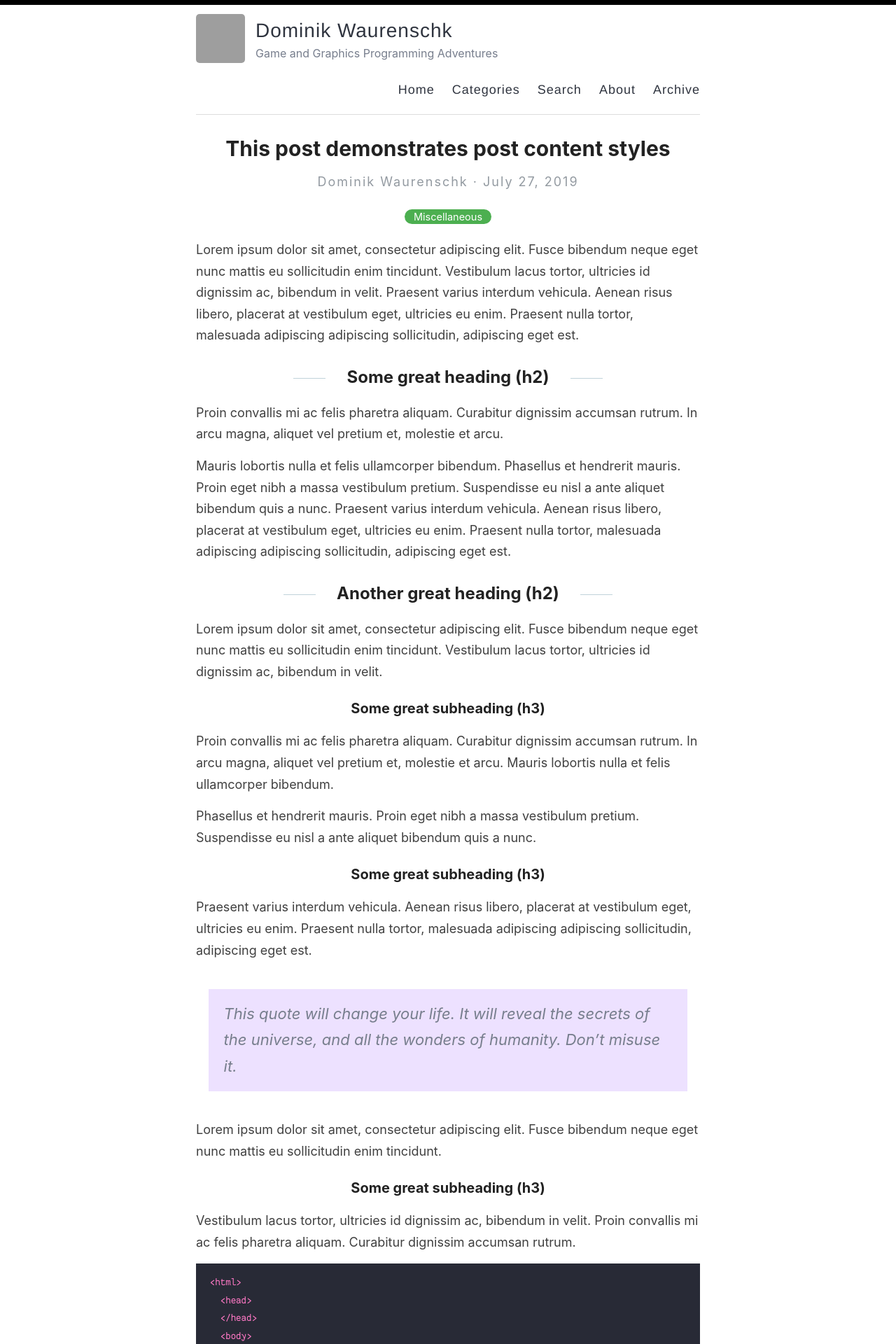
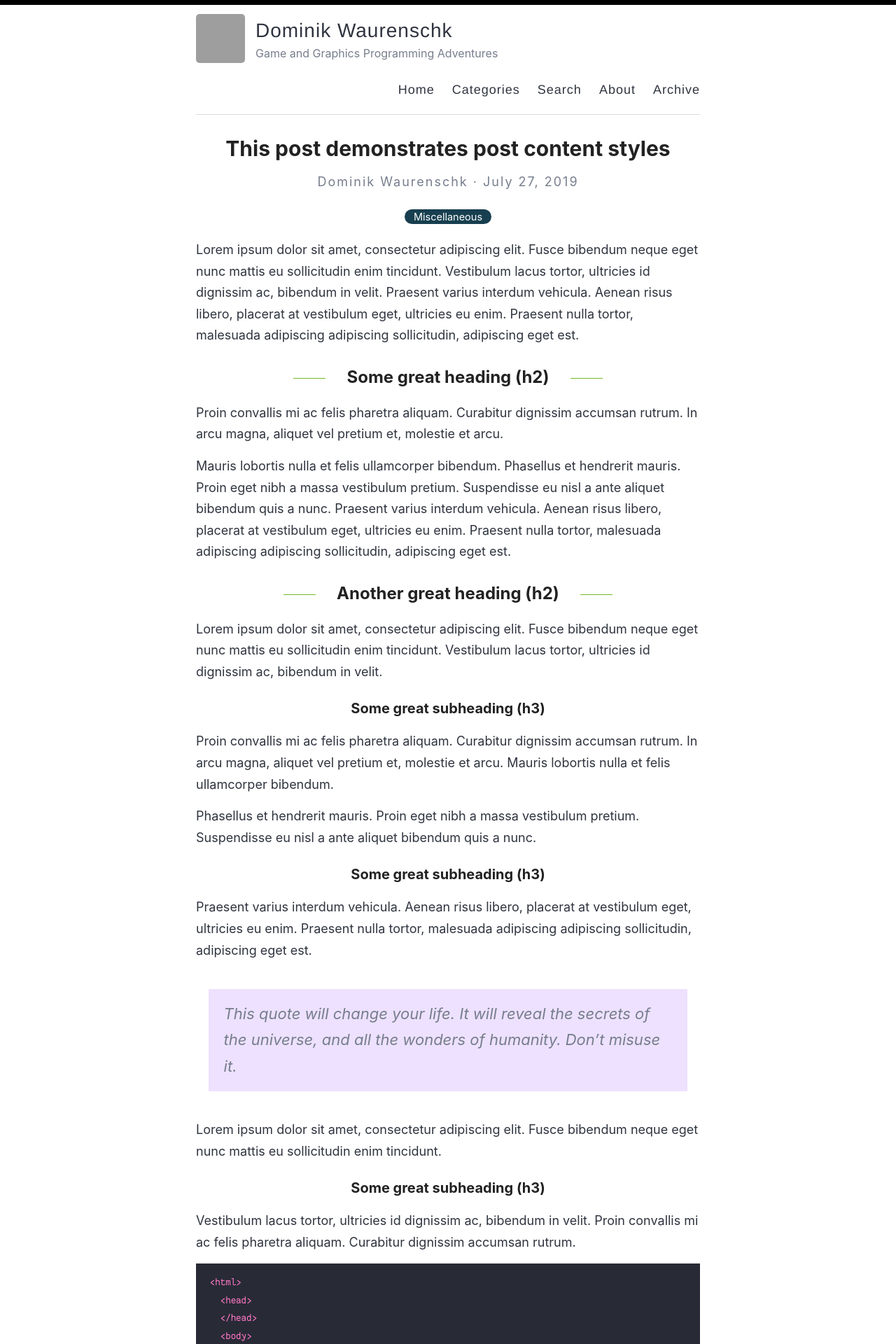
Before and after one commit to DasCapschen/dascapschen.github.io, a Jekyll site: the page built from _posts/2019-7-27-this-post-demonstrates-post-content-styles.md, in a window 1280 px wide. Shown: the top 1920 px of the page at 70% size. Built offline with Jekyll 4.4.1, drawn with Linux system fonts in a browser that asks for light colours; some web fonts are replaced; grey boxes are pictures that could not be loaded.

Commit message:
more style changes (testing, not sure if it looks good)

```diff
--- a/_sass/_variables.scss
+++ b/_sass/_variables.scss
@@ -4,12 +4,15 @@
 //
 
 // Colors
-$blue: #73ba25;
+$blue: #4183C4;
+$darkBlue: #173f4f;
+$green: #73ba25;
+$darkGreen: #6da741;
 
 // greens #6da741 #73ba25
 // blues #173f4f #00a489 #35b9ab #4183C4
-// grays #222222 #292d2e #2f343a #484e50 #5f676a
-// blue-grays #2f343f #373d47 #777e8d
+// grays #222222 #292d2e #2f343a  #484e50 #5f676a
+// blue-grays #2f343f #303e49 #373d47 #777e8d
 // reds #e53935
 
 // Grays
--- a/assets/style.scss
+++ b/assets/style.scss
@@ -20,9 +20,9 @@ html {
 }
 
 body {
-  background: #fff;
-  font-family: "Fira Sans", -system-ui, -apple-system, BlinkMacSystemFont, Helvetica, Arial, sans-serif, "Apple Color Emoji", "Segoe UI Emoji", "Segoe UI Symbol";
-  color: #404040;
+  background: $white;
+  font-family: $defaultFonts;
+  color: $darkGray;
   line-height: 1.7;
   font-weight: 400;
   font-size: 18px;
@@ -37,7 +37,7 @@ body {
 }
 
 h1, h2, h3, h4, h5, h6 {
-  font-family: "Fira Sans", -system-ui, -apple-system, BlinkMacSystemFont, Helvetica, Arial, sans-serif, "Apple Color Emoji", "Segoe UI Emoji", "Segoe UI Symbol";
+  font-family: $defaultFonts;
   color: $darkerGray;
   font-weight: bold;
 
@@ -69,7 +69,7 @@ h2 {
 	    vertical-align: middle;
 	    width: 46px;
 	    height: 1px;
-	    background: rgb(192, 211, 218);
+	    background: $green;
 	    margin: 0px 30px;
 	}
 }
@@ -80,7 +80,7 @@ h3 {
 
 h4 {
   font-size: 18px;
-  color: #222;
+  color: $darkerGray;
 }
 
 p {
@@ -92,26 +92,26 @@ table {
 }
 
 table tr {
-	border-top: 1px solid #cccccc;
-	background-color: white;
+	border-top: 1px solid $lightGray;
+	background-color: $white;
 	margin: 0;
 	padding: 0;
 }
 
 table tr:nth-child(2n) {
-	background-color: #f8f8f8;
+	background-color: #f3f4f5;
 }
 
 table tr th {
 	font-weight: bold;
-	border: 1px solid #cccccc;
+	border: 1px solid $lightGray;
 	text-align: left;
 	margin: 0;
 	padding: 6px 13px;
 }
 
 table tr td {
-	border: 1px solid #cccccc;
+	border: 1px solid $lightGray;
 	text-align: left;
 	margin: 0;
 	padding: 6px 13px;
@@ -143,16 +143,16 @@ table tr td :last-child {
   padding: 12px 20px;
   margin: 8px 0;
   display: inline-block;
-  border: 1px solid #ccc;
+  border: 1px solid $lightGray;
   border-radius: 4px;
   box-sizing: border-box;
   font-size: 18px;
-  background-color: #fff3ff;
+  background-color: #f3f4f5;
 }
 
 .share-box {
   font-weight: bold;
-  color: #222;
+  color: $darkerGray;
 }
 
 span[data-pullquote] {
@@ -171,16 +171,16 @@ span[data-pullquote]:before {
   padding: 0 -5% 0 0;
   font-size: 1.3em;
   font-style: italic;
-  color: green;
+  color: $darkGreen;
   text-align: center;
 }
 
 a {
-  color: $blue;
+  color: $green;
   text-decoration: none;
 	cursor: pointer;
   &:hover, &:active {
-    color: $blue;
+    color: $green;
   }
 }
 
@@ -350,7 +350,7 @@ nav {
 
     @include mobile {
       margin: 0 10px;
-      color: $blue;
+      color: $green;
     }
   }
 }
@@ -423,7 +423,7 @@ footer {
 }
 
 body:after {
-    background: linear-gradient(to right, #ffffff   0, #2196F3   33%, #E91E63   66%, #000 100%);
+  background: linear-gradient(to right, #ffffff 0%, #2196F3 33%, #E91E63 66%, #000 100%);
   width: 100%;
   height: 5px;
   top: 0;
@@ -433,7 +433,7 @@ body:after {
 }
 
 #bar {
-    background: #000;
+    background: $black;
     height: 7px;
     background-size: cover;
     background-position: left 60%;
@@ -445,7 +445,7 @@ body:after {
 }
 
 .post h1{
-  font-family: "Fira Sans", -system-ui, -apple-system, BlinkMacSystemFont, Helvetica, Arial, sans-serif, "Apple Color Emoji", "Segoe UI Emoji", "Segoe UI Symbol";
+  font-family: $defaultFonts;
   text-align: center;
   font-weight: bold;
   font-kerning: auto;
@@ -454,7 +454,7 @@ body:after {
 }
 
 .page h1{
-  font-family: "Fira Sans", -system-ui, -apple-system, BlinkMacSystemFont, Helvetica, Arial, sans-serif, "Apple Color Emoji", "Segoe UI Emoji", "Segoe UI Symbol";
+  font-family: $defaultFonts;
   text-align: center;
   font-weight: bold;
   font-kerning: auto;
@@ -464,17 +464,17 @@ body:after {
 
 .author_title{
   text-align: center;
-  color: #939aa1;
+  color: $gray;
   letter-spacing: 2px;
 }
 
 .post_date{
   text-align: center;
-  color: #939aa1;
+  color: $gray;
 }
 
 .cd-container a {
-  color: #30434e;
+  color: $darkGray;
   text-decoration: none;
   font-family: "Fira Sans", sans-serif;
 }
@@ -520,7 +520,7 @@ Modules - reusable parts of our design
   left: 18px;
   height: 100%;
   width: 4px;
-  background: #d7e4ed;
+  background: $green;
 }
 @media only screen and (min-width: 1170px) {
   #cd-timeline {
@@ -699,24 +699,24 @@ Modules - reusable parts of our design
   font-size: 14.5px;
   padding: 2px 13px;
   border: none;
-  background-color: #4CAF50;
+  background-color: $darkBlue;
   border-radius: 50px;
-  color: #fff;
+  color: $white;
 }
 
 .pagination a, .pagination span {
   padding: 7px 18px;
-  border: 1px solid #eee;
+  border: 1px solid $lightGray;
   margin-left: -2px;
   margin-right: -2px;
-  background-color: #ffffff;
+  background-color: $white;
   display: inline-block;
 }
 
 .pagination a {
   &:hover {
-      background-color: #f1f1f1;
-      color: #333;
+      background-color: #f3f4f5;
+      color: $darkerGray;
   }
 }
 
@@ -764,15 +764,15 @@ Modules - reusable parts of our design
   padding: 12px 20px;
   margin: 8px 0;
   display: inline-block;
-  border: 1px solid #ccc;
+  border: 1px solid $lightGray;
   border-radius: 4px;
   box-sizing: border-box;
 }
 
 .subscribeBtn {
   width: 30%;
-  background-color: #4CAF50;
-  color: white;
+  background-color: $darkGreen;
+  color: $white;
   padding: 14px 20px;
   margin: 8px 0;
   border: none;
@@ -782,7 +782,7 @@ Modules - reusable parts of our design
 }
 
 .tinyletterForm {
-  border: 1px solid #ccc;
+  border: 1px solid $lightGray;
   padding: 3px;
   text-align: center;
   background: #ececec;
@@ -802,11 +802,11 @@ Modules - reusable parts of our design
   position: relative;
   top: -1px;
   margin-left: 5px;
-  color: black;
+  color: $black;
 }
 
 .btn-subscribe:hover {
-  color: black;
+  color: $black;
 }
 
 .btn-subscribe > svg {
```
Lines whose indentation alone changed are shown as unchanged.
